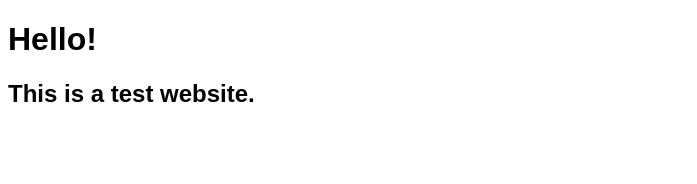
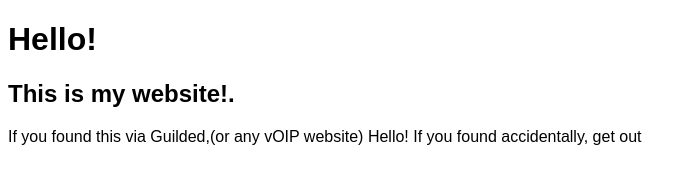
Before and after one commit to Average-Githubber/Home, a plain HTML site: page index.html in a window 1280 px wide. Shown: the whole page, without its empty margins (0-697 px from the left). Drawn offline with Linux system fonts and the light colour scheme.

Commit message:
Update index.html

```diff
--- a/index.html
+++ b/index.html
@@ -6,6 +6,9 @@
     <title>The Home</title>
     <link href="style.css" rel="stylesheet" type=text/css />
   </head>
-  <body> <h1>Hello!</h1>
-    <h2>This is a test website.</h2>
+  <body> <h1><centre>Hello!</centre></h1>
+    <h2><centre>This is my website!.</centre></h2>
+    <centre>If you found this via Guilded,(or any vOIP website) Hello!</centre>
+    <centre>If you found accidentally, get out</centre>
   </body>
+</html>
```
